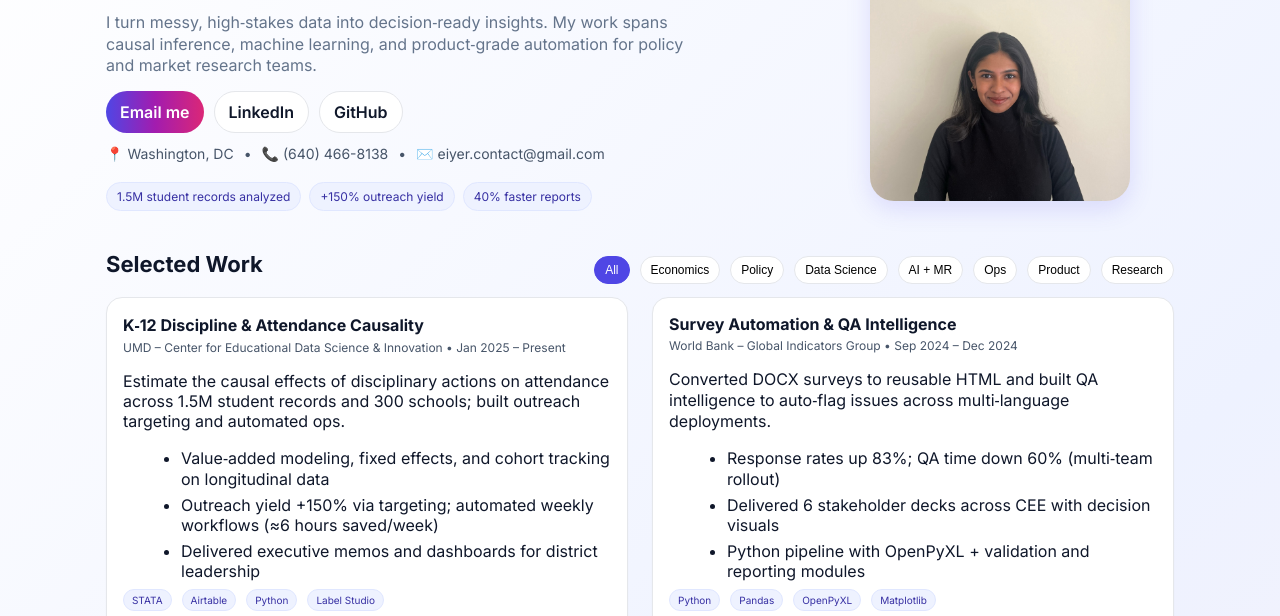
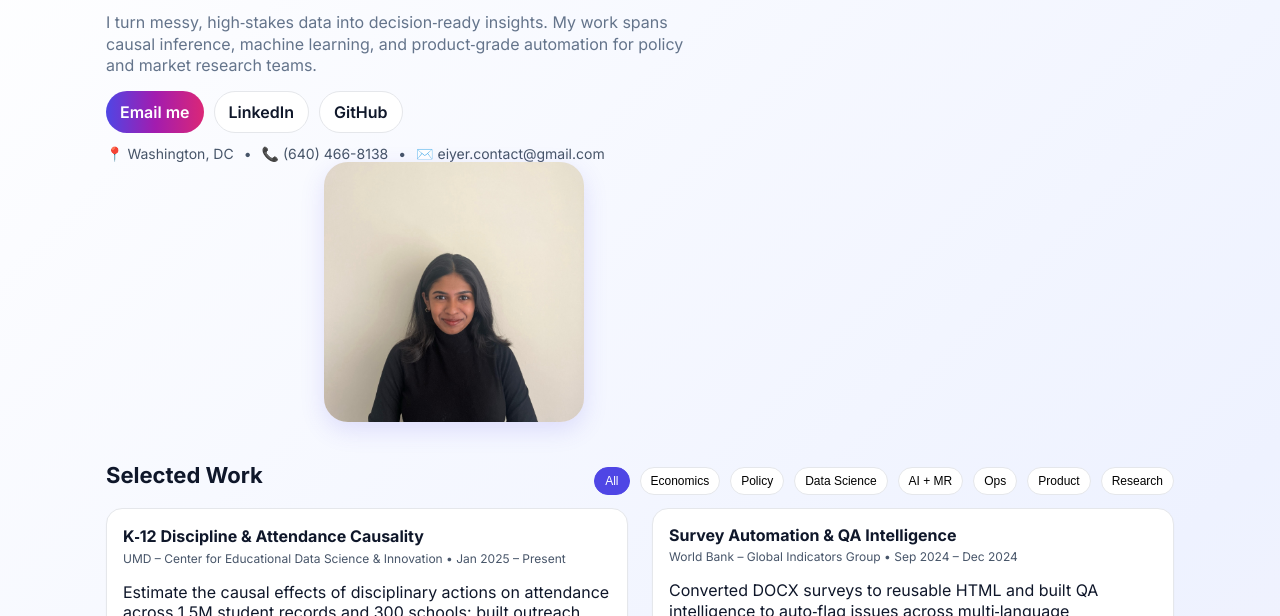
Before and after one commit to eesha2712/eesha-portfolio, a plain HTML site: page index.html in a window 1280 px wide. Shown: the part 182-798 px from the top of the page. Drawn offline with Linux system fonts and the light colour scheme.

Commit message:
Update index.html

```diff
--- a/index.html
+++ b/index.html
@@ -95,10 +95,6 @@
           <span>📞 (640) 466-8138</span>
           <span>•</span>
           <span>✉️ eiyer.contact@gmail.com</span>
-        </div>
-        <div style="margin-top:12px;">
-          <span class="chip">1.5M student records analyzed</span><span class="chip">+150% outreach yield</span><span class="chip">40% faster reports</span>
-        </div>
       </div>
       <div style="display:flex; justify-content:center; align-items:center;">
         <div class="hero-photo">
```
